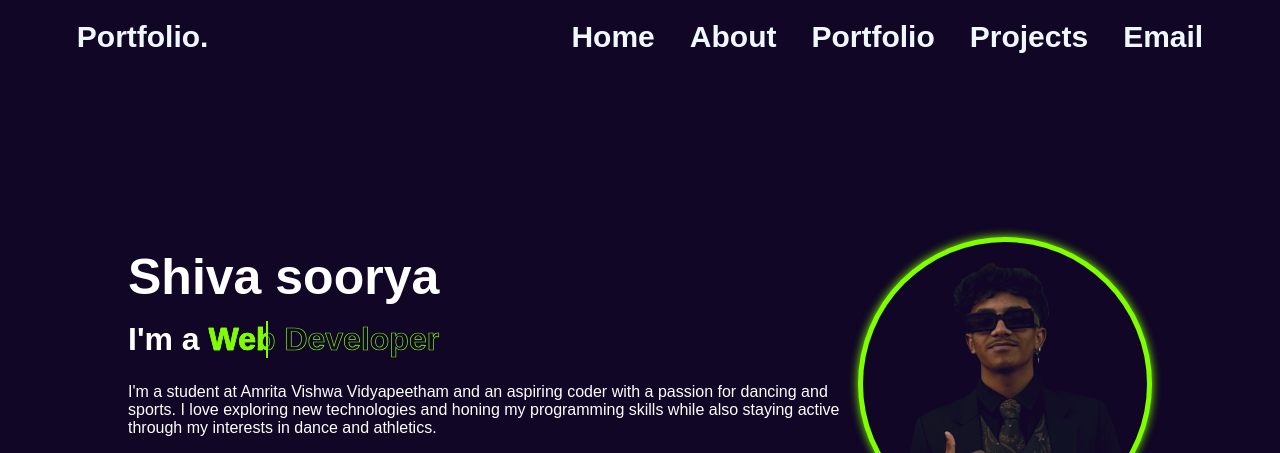
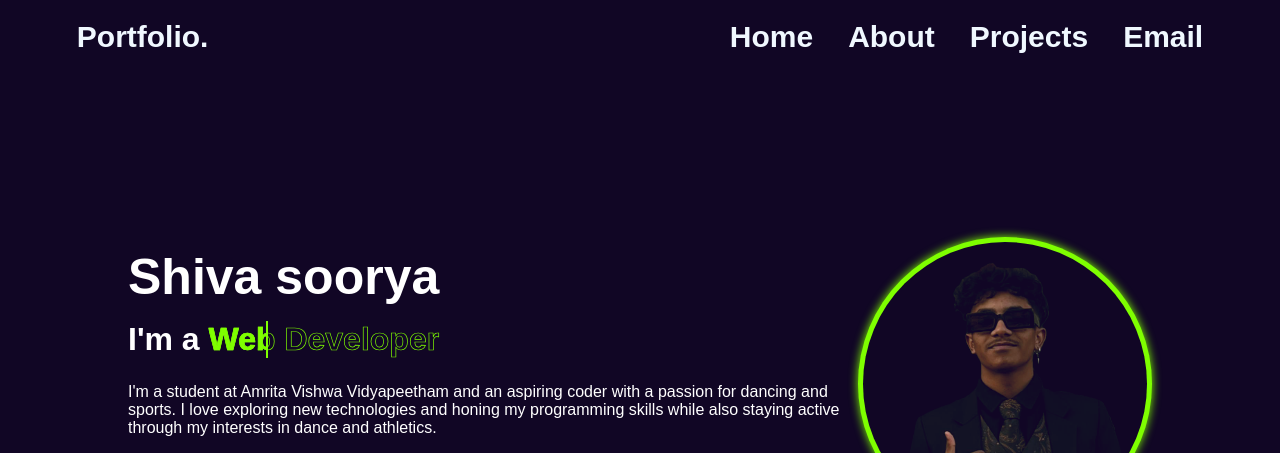
Before and after one commit to P1X3LPL4GU3/HTML-PROJECT-P-1, a plain HTML site: page index.html in a window 1280 px wide. Shown: the top 453 px of the page. Drawn offline with nearby package versions, Linux system fonts and the light colour scheme.

Commit message:
Update index.html

```diff
--- a/index.html
+++ b/index.html
@@ -15,8 +15,7 @@
             <ul>
                 <li><a href="" class="logo">Home</a></li>
                 <li><a href="" class="logo">About</a></li>
-                <li><a href="" class="logo">Portfolio</a></li>
-                <li><a href="" class="logo">Projects</a></li>
+                <li><a href="example.html" class="logo">Projects</a></li>
                 <li><a href="mailto:shivasmail56@gmail.com" class="logo">Email</a></li>
             </ul>
         </nav>
```
